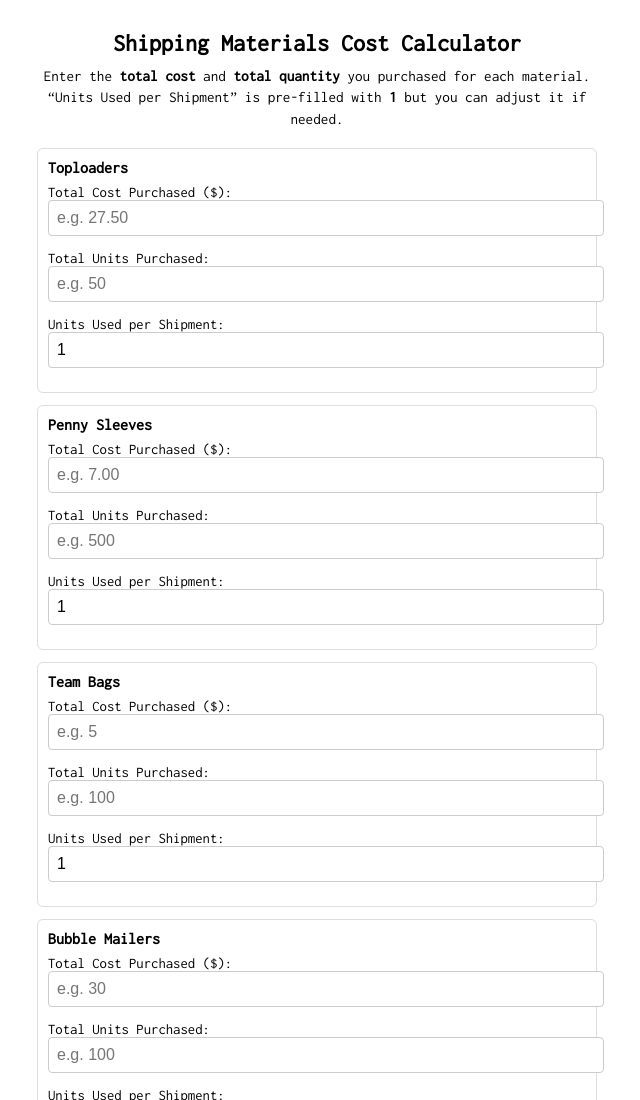
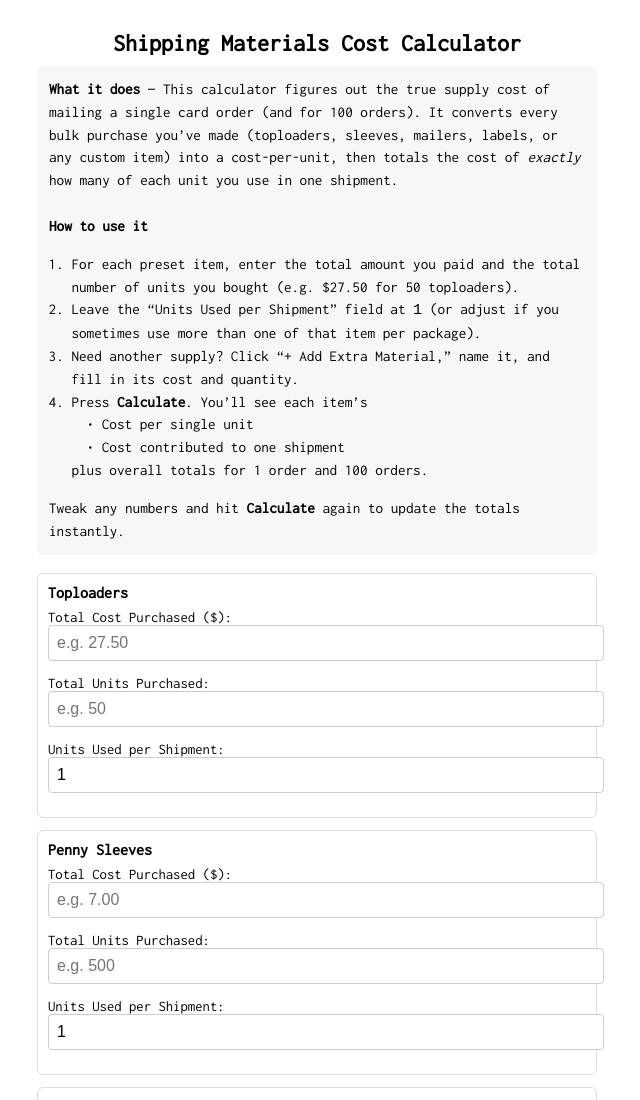
Before and after one commit to astroid1/shipping-cost-calculator, a plain HTML site: page index.html in a window 1280 px wide. Shown: the top 1100 px of the page, without its empty margins (323-963 px from the left). Drawn offline with Linux system fonts and the light colour scheme.

Commit message:
Update index.html

```diff
--- a/index.html
+++ b/index.html
@@ -17,16 +17,30 @@
     .btn-small{padding:4px 10px;border-radius:4px;font-size:.8rem;margin-top:4px;}
     .btn:hover{opacity:.9;}
     h2,h3{text-align:center;margin:10px 0;}
-    .description{text-align:center;font-size:.95rem;line-height:1.4;margin-bottom:18px;}
+    .description{font-size:.95rem;line-height:1.5;margin-bottom:18px;text-align:left;background:#f7f7f7;padding:12px;border-radius:6px;}
     .result p{font-weight:bold;margin:6px 0;}
   </style>
 </head>
 <body>
 <div class="container">
   <h2>Shipping Materials Cost Calculator</h2>
+
   <div class="description">
-    Enter the <strong>total cost</strong> and <strong>total quantity</strong> you purchased for each material.<br>
-    “Units Used per Shipment” is pre-filled with <strong>1</strong> but you can adjust it if needed.
+    <strong>What it does</strong> &mdash; This calculator figures out the true supply cost of mailing a single card order (and for 100 orders).
+    It converts every bulk purchase you’ve made (toploaders, sleeves, mailers, labels, or any custom item) into a cost-per-unit, then totals the
+    cost of <em>exactly</em> how many of each unit you use in one shipment.<br><br>
+
+    <strong>How to use it</strong>
+    <ol style="margin-left:1.2rem;padding-left:0.2rem">
+      <li>For each preset item, enter the total amount you paid and the total number of units you bought (e.g.&nbsp;$27.50 for 50 toploaders).</li>
+      <li>Leave the “Units Used per Shipment” field at <code>1</code> (or adjust if you sometimes use more than one of that item per package).</li>
+      <li>Need another supply? Click “+ Add Extra Material,” name it, and fill in its cost and quantity.</li>
+      <li>Press <strong>Calculate</strong>. You’ll see each item’s<br>
+          &nbsp;&nbsp;&bull;&nbsp;Cost per single unit<br>
+          &nbsp;&nbsp;&bull;&nbsp;Cost contributed to one shipment<br>
+          plus overall totals for 1 order and 100 orders.</li>
+    </ol>
+    Tweak any numbers and hit <strong>Calculate</strong> again to update the totals instantly.
   </div>
 
   <!-- ── Preset materials ───────────────────────── -->
```
